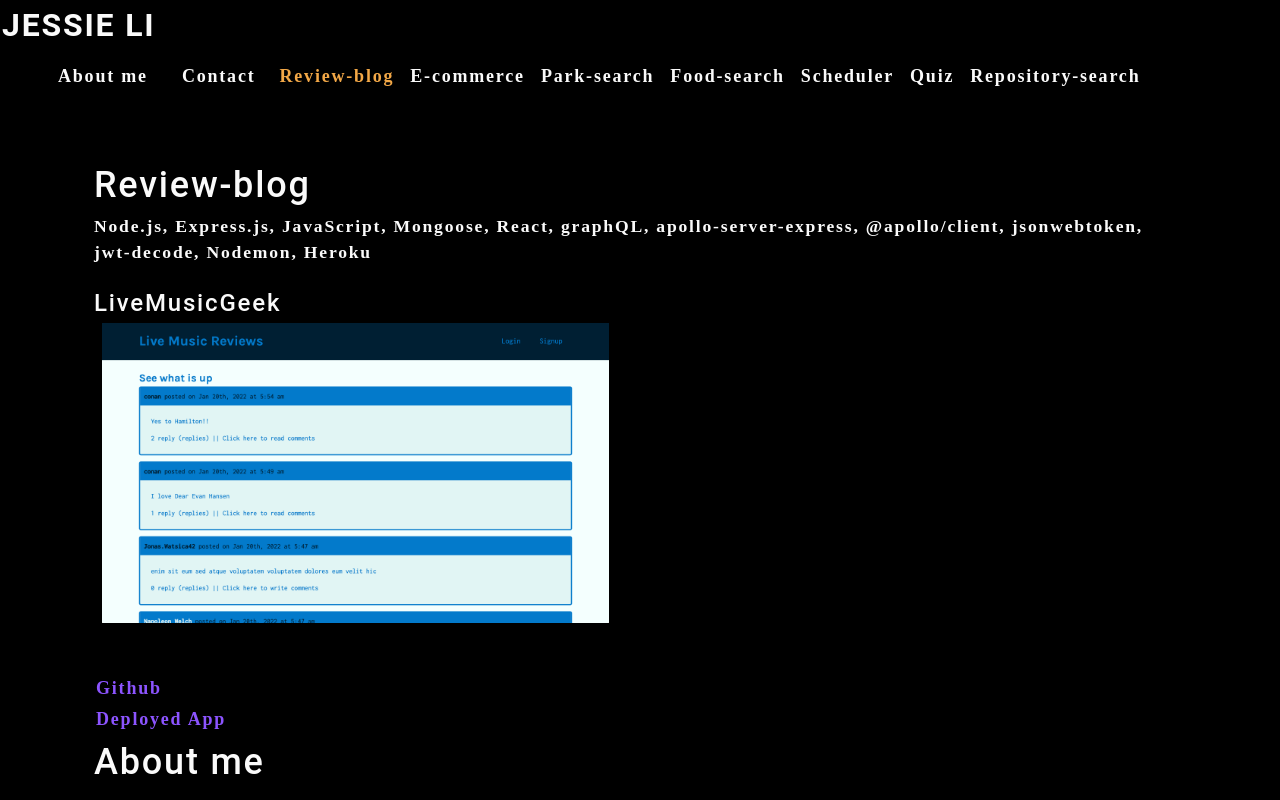
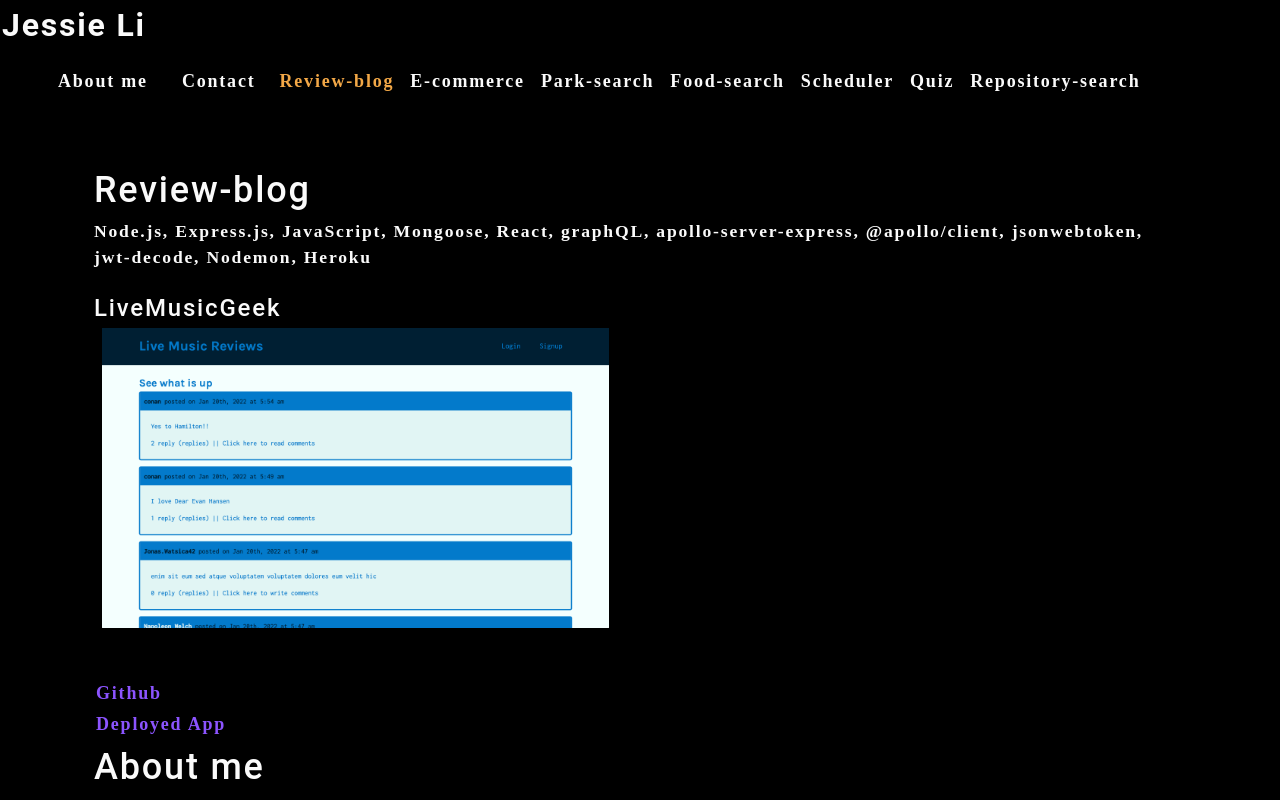
Before and after one commit to ladystephani/Projects-portfolio-react, a React (Create React App) app: page / in a window 1280 px wide. Shown: the top 800 px of the page. Built offline with nearby package versions, Linux system fonts and the light colour scheme.

Commit message:
Align header

```diff
--- a/src/components/Nav/index.js
+++ b/src/components/Nav/index.js
@@ -10,9 +10,9 @@ function Nav(props) {
     setContactSelected,
   } = props;
   return (
-    <header>
+    <header className="flex-row">
       <h2>
-        <a href="/">JESSIE LI</a>
+        <a href="/">Jessie Li</a>
       </h2>
       <nav>
         <ul className="flex-row">
```
